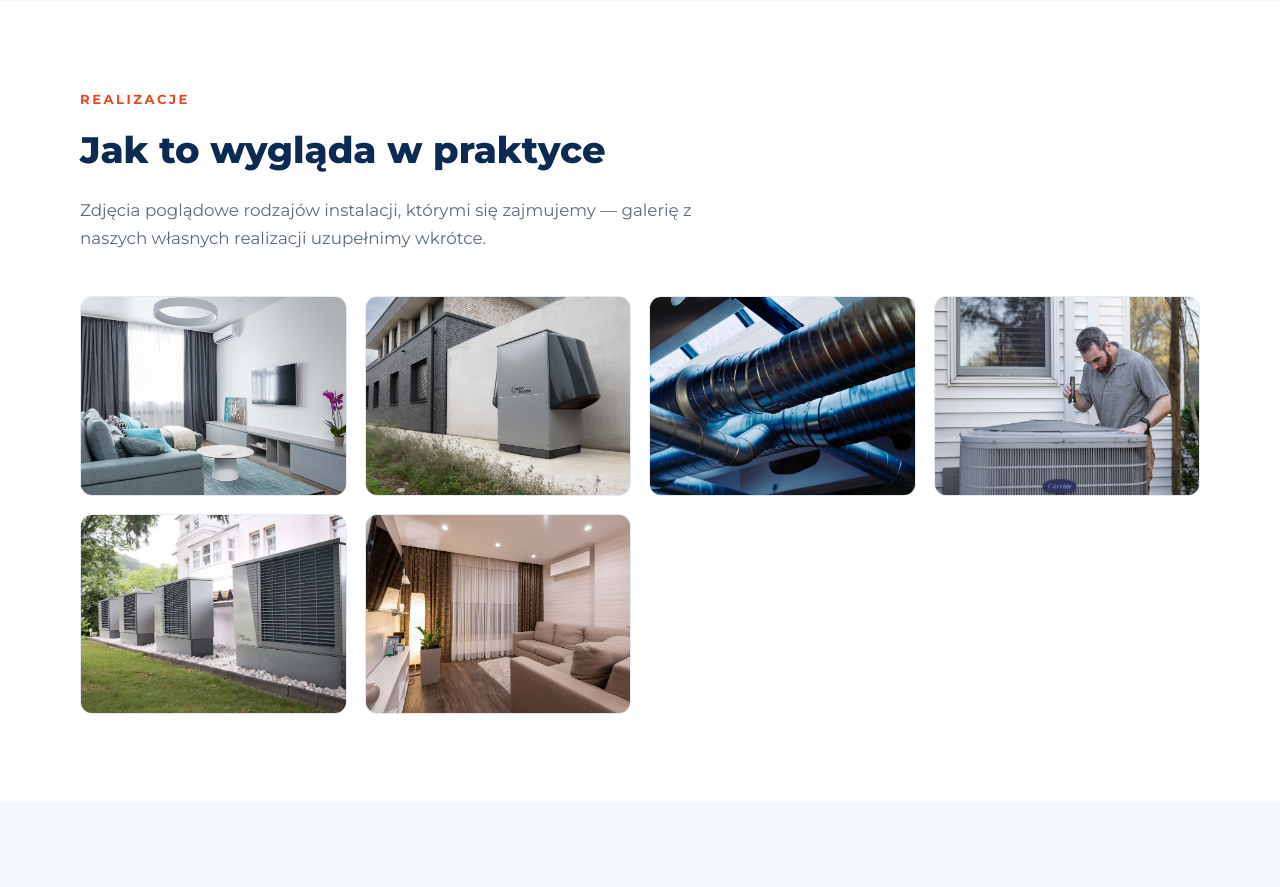
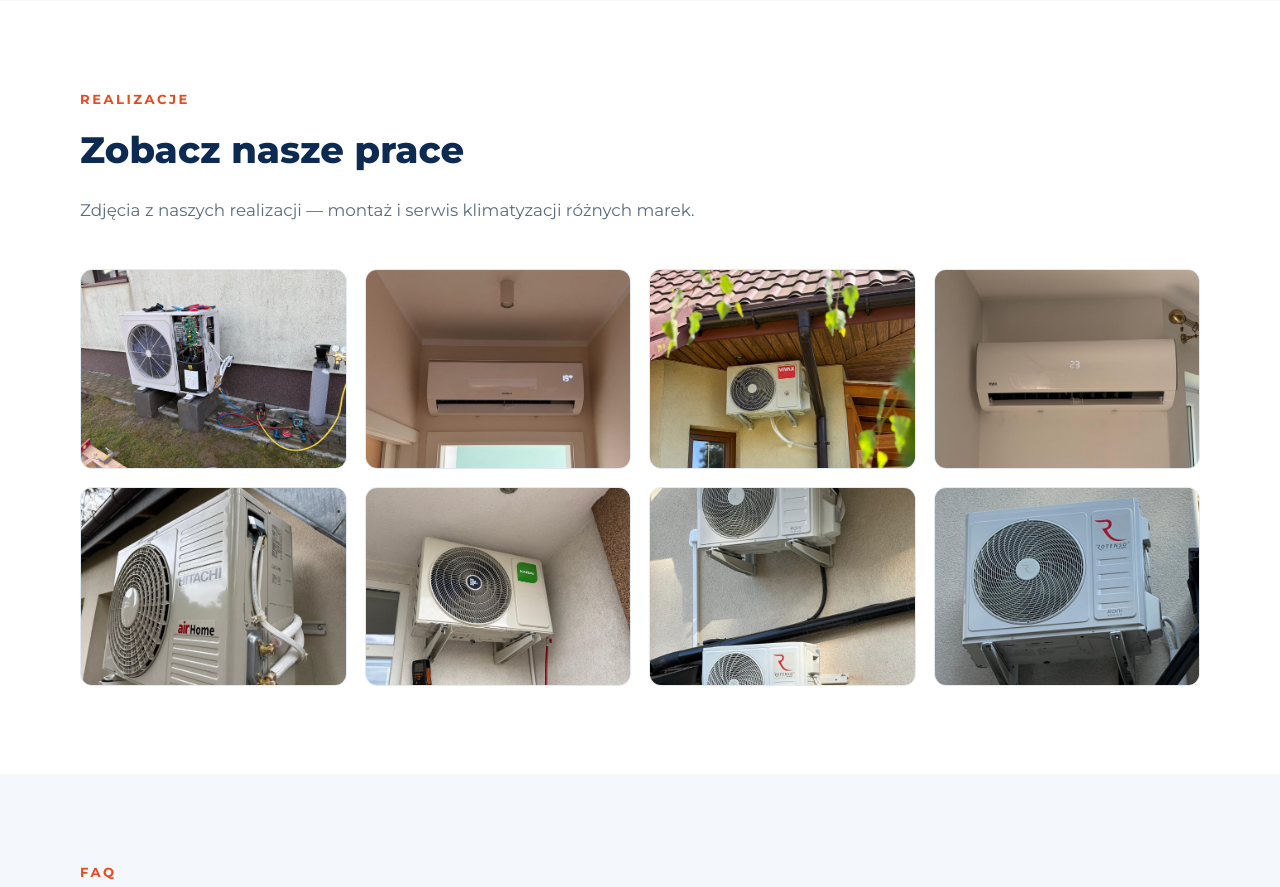
Before and after one commit to NewHope77/climsystem-site, a plain HTML site: page index.html in a window 1280 px wide. Shown: the part 3760-4647 px from the top of the page. Drawn offline with Linux system fonts and the light colour scheme.

Commit message:
Replace stock gallery photos with real client installation photos

```diff
--- a/index.html
+++ b/index.html
@@ -397,15 +397,17 @@
 <section id="galeria">
   <div class="wrap">
     <p class="sec-label">Realizacje</p>
-    <h2>Jak to wygląda w praktyce</h2>
-    <p class="sec-intro">Zdjęcia poglądowe rodzajów instalacji, którymi się zajmujemy — galerię z naszych własnych realizacji uzupełnimy wkrótce.</p>
+    <h2>Zobacz nasze prace</h2>
+    <p class="sec-intro">Zdjęcia z naszych realizacji — montaż i serwis klimatyzacji różnych marek.</p>
     <div class="gallery-grid">
-      <img src="assets/gallery/klimatyzacja-salon.jpg" alt="Klimatyzacja ścienna w jasnym salonie" loading="lazy">
-      <img src="assets/gallery/pompa-ciepla.jpg" alt="Pompa ciepła przy nowoczesnym budynku" loading="lazy">
-      <img src="assets/gallery/rekuperacja.jpg" alt="Instalacja kanałów wentylacji mechanicznej" loading="lazy">
-      <img src="assets/gallery/serwis-agregatu.jpg" alt="Serwis jednostki zewnętrznej klimatyzacji" loading="lazy">
-      <img src="assets/gallery/pompy-ciepla-budynek.jpg" alt="Zestaw pomp ciepła przy budynku firmowym" loading="lazy">
-      <img src="assets/gallery/klimatyzacja-salon-2.jpg" alt="Klimatyzacja w nowocześnie urządzonym pokoju" loading="lazy">
+      <img src="assets/gallery/serwis-montaz-agregat.jpg" alt="Serwis i montaż jednostki zewnętrznej klimatyzacji" loading="lazy">
+      <img src="assets/gallery/klimatyzacja-kaisai-wnetrze.jpg" alt="Klimatyzacja Kaisai zamontowana we wnętrzu" loading="lazy">
+      <img src="assets/gallery/agregat-vivax-dach.jpg" alt="Jednostka zewnętrzna Vivax zamontowana pod dachem" loading="lazy">
+      <img src="assets/gallery/klimatyzacja-vivax-wnetrze.jpg" alt="Klimatyzacja Vivax zamontowana we wnętrzu" loading="lazy">
+      <img src="assets/gallery/agregat-hitachi.jpg" alt="Jednostka zewnętrzna Hitachi" loading="lazy">
+      <img src="assets/gallery/agregat-kaisai.jpg" alt="Jednostka zewnętrzna Kaisai" loading="lazy">
+      <img src="assets/gallery/agregaty-rotenso-dwa.jpg" alt="Dwie jednostki zewnętrzne Rotenso na elewacji" loading="lazy">
+      <img src="assets/gallery/agregat-rotenso.jpg" alt="Jednostka zewnętrzna Rotenso Roni" loading="lazy">
     </div>
   </div>
 </section>
```
Also changed, not shown: assets/gallery/agregat-hitachi.jpg (added), assets/gallery/agregat-kaisai.jpg (added), assets/gallery/agregat-rotenso.jpg (added), assets/gallery/agregat-vivax-dach.jpg (added), assets/gallery/agregaty-rotenso-dwa.jpg (added), assets/gallery/klimatyzacja-kaisai-wnetrze.jpg (added), assets/gallery/klimatyzacja-salon-2.jpg (deleted), assets/gallery/klimatyzacja-salon.jpg (deleted), assets/gallery/klimatyzacja-vivax-wnetrze.jpg (added), assets/gallery/pompa-ciepla.jpg (deleted), assets/gallery/pompy-ciepla-budynek.jpg (deleted), assets/gallery/rekuperacja.jpg (deleted), assets/gallery/serwis-agregatu.jpg (deleted), assets/gallery/serwis-montaz-agregat.jpg (added).
